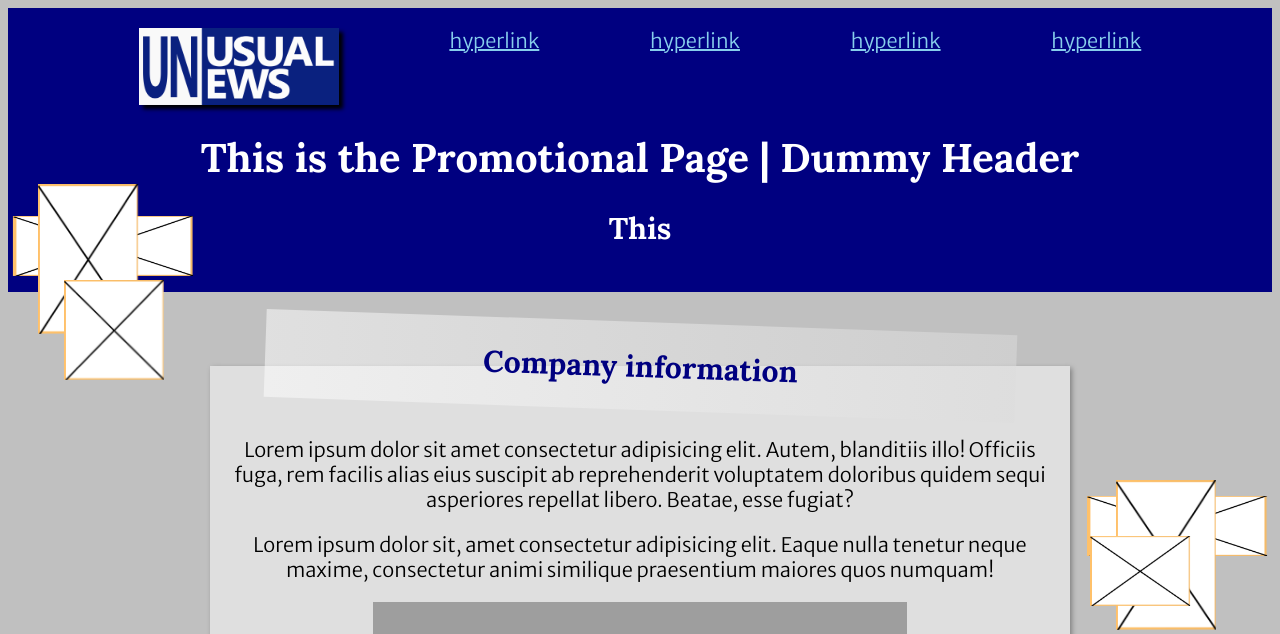
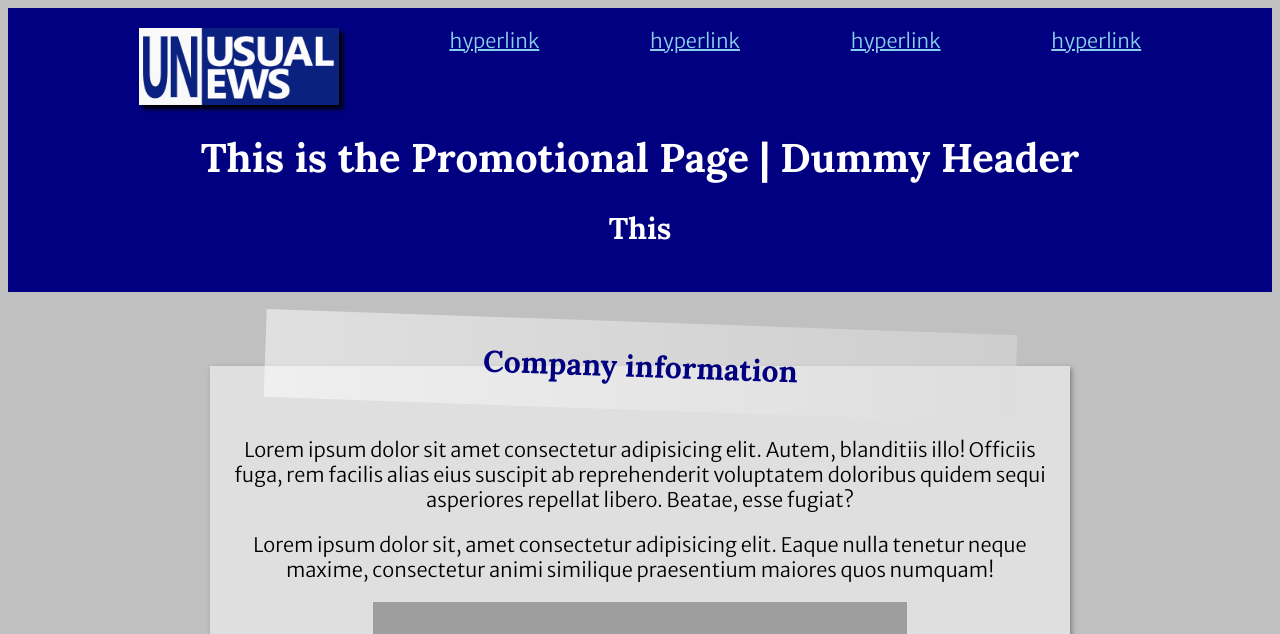
Before and after one commit to shontzu/unusual-news, a PHP site: page /devInfo.html in a window 1280 px wide. Shown: the top 634 px of the page. Run offline with PHP 8.4, Linux system fonts and the light colour scheme; grey boxes are pictures that could not be loaded.

Commit message:
removed floating object

```diff
--- a/devInfo.css
+++ b/devInfo.css
@@ -122,7 +122,7 @@
             animation-direction: alternate-reverse;
         }
 
-        #object1 {
+        /* #object1 {
             position: fixed;
             left: 1%;
             top: 27%;
@@ -168,7 +168,7 @@
             width: 100px;
             height: 70px;
         }
-
+         */
         @keyframes typewrite {
             0% {
                 content: "| ";
--- a/devInfo.html
+++ b/devInfo.html
@@ -50,13 +50,13 @@
             </div>
         </fieldset>
     </div> <!-- end container -->
-
+<!--
     <img src="src/Object.png" alt="Dummy floating object" id="object1">
     <img src="src/Object.png" alt="Dummy floating object" id="object2">
     <img src="src/Object.png" alt="Dummy floating object" id="object3">
     <img src="src/Object.png" alt="Dummy floating object" id="object4">
     <img src="src/Object.png" alt="Dummy floating object" id="object5">
-    <img src="src/Object.png" alt="Dummy floating object" id="object6">
+    <img src="src/Object.png" alt="Dummy floating object" id="object6"> -->
 
     <footer>
         <div>
```
